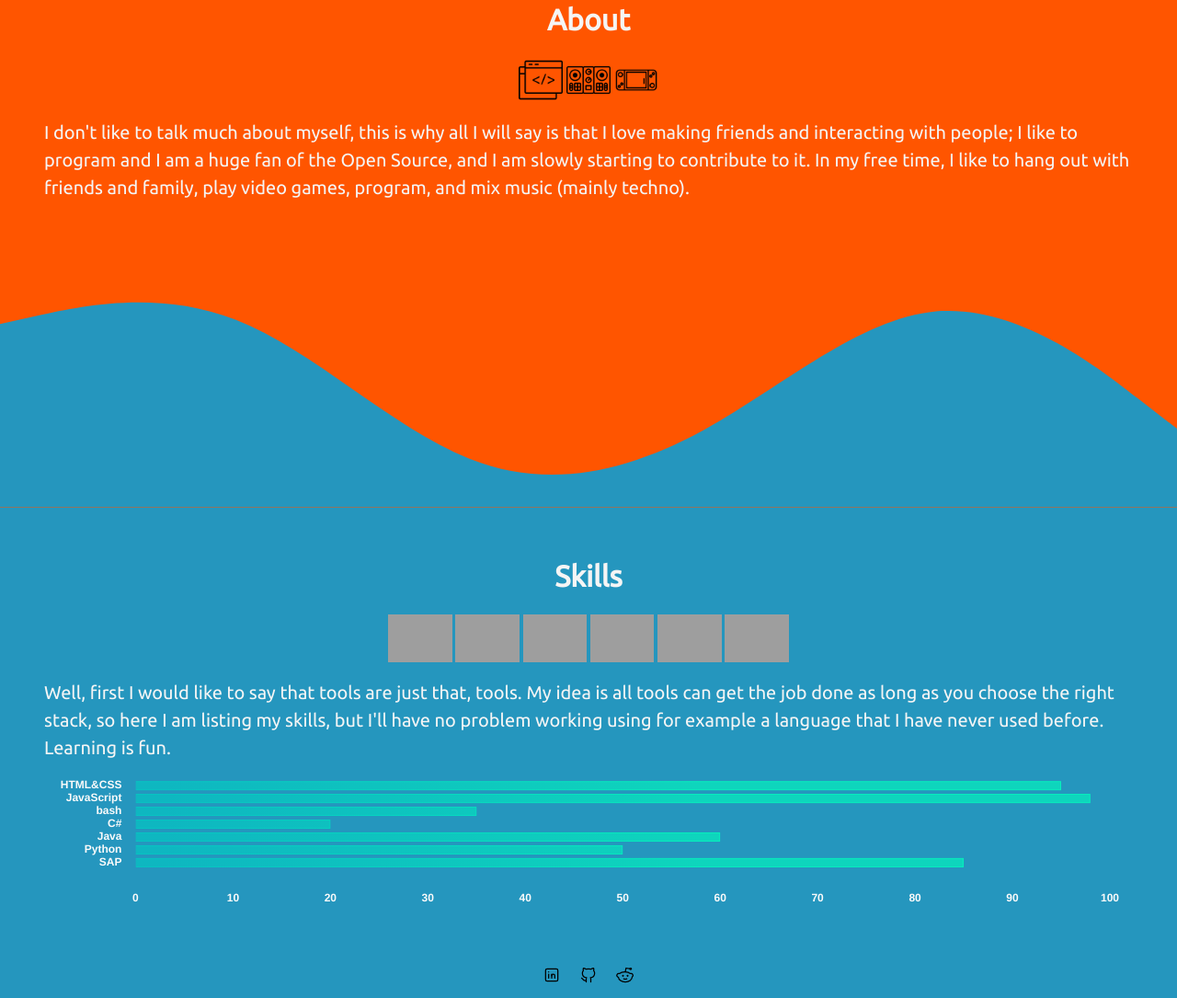
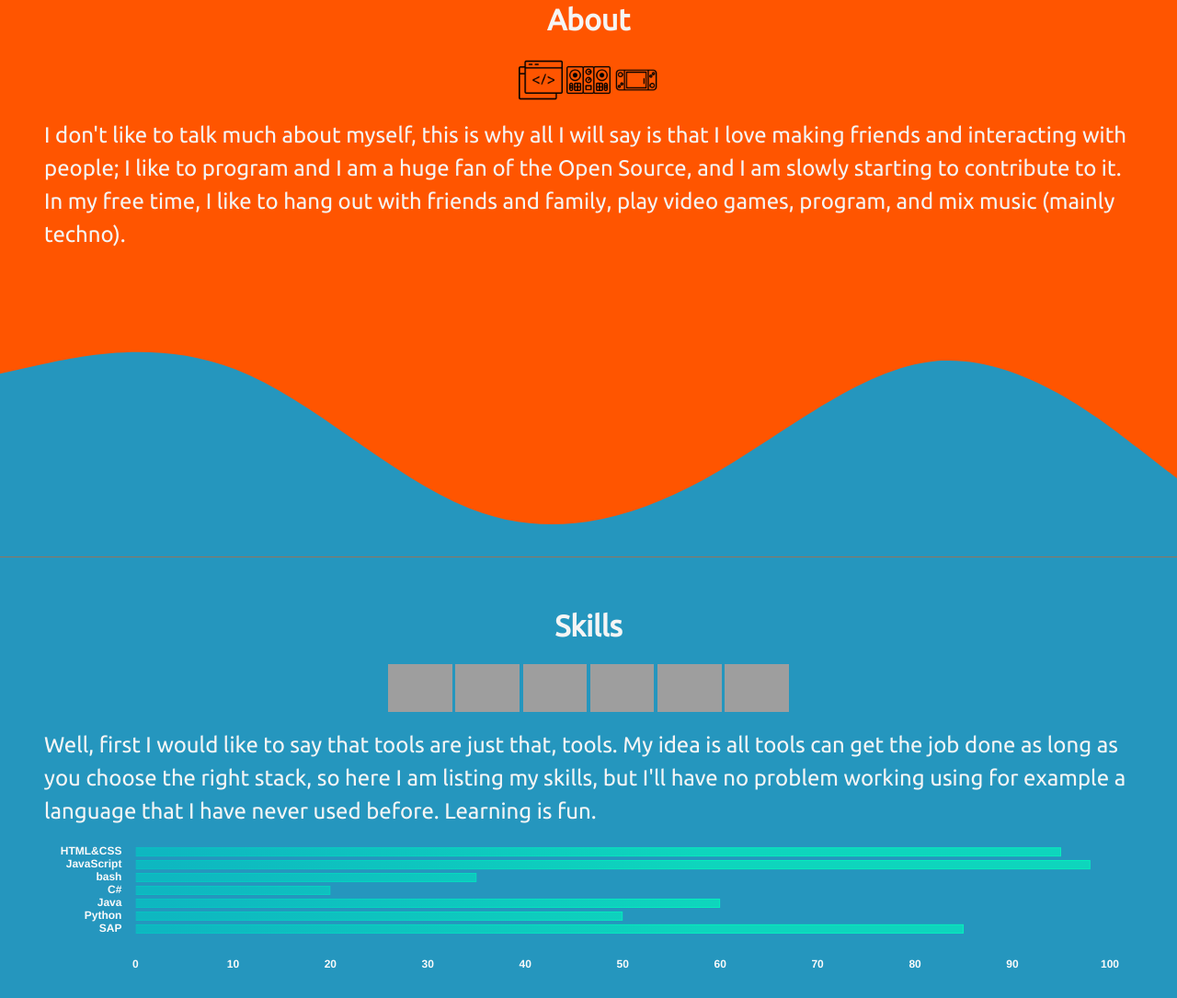
Before and after one commit to FirasSharp/me, a website: page index.html in a window 1280 px wide. Shown: the part 959-2044 px from the top of the page at 92% size. Drawn offline with nearby package versions, Linux system fonts and the light colour scheme; grey boxes are pictures that could not be loaded.

Commit message:
added content class for better formatting

```diff
--- a/index.html
+++ b/index.html
@@ -78,7 +78,7 @@
         <img class="icon is-large" src="static/dj-controller.png">
         <img class="icon is-large" src="static/nintendo-switch.png">
       </div>
-      <div class="content is-medium">
+      <div class="content is-large">
         <p>I don't like to talk much about myself, this is why all I will say is that I love making friends and
           interacting with people; I like to program and I am a huge fan of the Open Source, and I am slowly starting to
           contribute to it. In my free time, I like to hang out with friends and family, play video games, program, and
@@ -105,7 +105,7 @@
           <img src="https://raw.githubusercontent.com/FriscPlusPlus/FriscPlusPlus/main/img/sap.png" width="6%" />
         </div>
       </div>
-      <div class="content is-medium">
+      <div class="content is-large">
         <p>
           Well, first I would like to say that tools are just that, tools. My idea is all tools can get the job done as
           long as you choose the right stack, so here I am listing my skills, but I'll have no problem working using for
```
